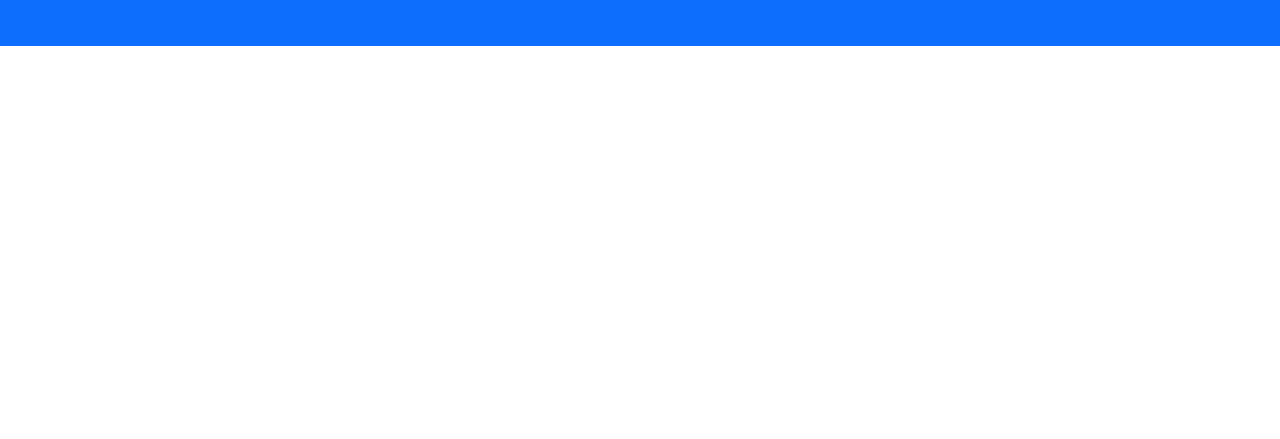
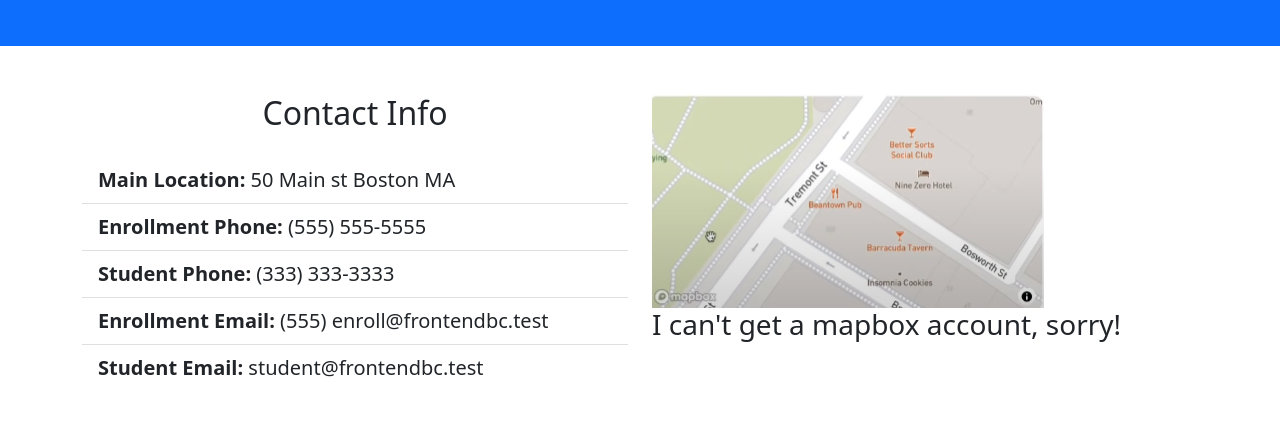
Before and after one commit to KortSchaefer/M02TutorialSchaefer, a plain HTML site: page index.html in a window 1280 px wide. Shown: the part 2649-3088 px from the top of the page. Before the commit the page ends 2695 px from the top, so only its background shows below. Drawn offline with nearby package versions, Linux system fonts and the light colour scheme.

Commit message:
map and contact

```diff
--- a/index.html
+++ b/index.html
@@ -138,7 +138,7 @@
     <div class="container">
       <div class="row align-items-center justify-content-between">
         <div class="col-md">
-          <img src="img/fundamentals.svg" class="img-fluid" alt="" />
+          <img src="fundamentals.svg" class="img-fluid" alt="" />
         </div>
         <div class="col-md p-5">
           <h2>Learn The Fundamentals</h2>
@@ -406,6 +406,42 @@
     </div>
   </section>
 
+  <!-- Contact & Map -->
+  <section class="p-5">
+    <div class="container">
+      <div class="row g-4">
+        <div class="col-md">
+          <h2 class="text-center mb-4">Contact Info</h2>
+          <ul class="list-group list-group-flush lead">
+            <li class="list-group-item">
+              <span class="fw-bold">Main Location:</span> 50 Main st Boston MA
+            </li>
+            <li class="list-group-item">
+              <span class="fw-bold">Enrollment Phone:</span> (555) 555-5555
+            </li>
+            <li class="list-group-item">
+              <span class="fw-bold">Student Phone:</span> (333) 333-3333
+            </li>
+            <li class="list-group-item">
+              <span class="fw-bold">Enrollment Email:</span> (555)
+              enroll@frontendbc.test
+            </li>
+            <li class="list-group-item">
+              <span class="fw-bold">Student Email:</span>
+              student@frontendbc.test
+            </li>
+          </ul>
+        </div>
+        <div class="col-md">
+          <div id="map">
+            <img src="map.png" class="img-fluid" alt="" />
+            <h3>I can't get a mapbox account, sorry!</h3>
+          </div>
+        </div>
+      </div>
+    </div>
+  </section>
+
 
 
   <script
--- a/style.css
+++ b/style.css
@@ -3,7 +3,11 @@ body::before {
   content: '';
   height: 60px;
 }
-
+#map {
+  width: 100%;
+  height: 100%;
+  border-radius: 10px;
+}
 @media (min-width: 768px) {
   .news-input {
     width: 50%;
```
Also changed, not shown: fundamentals.svg (added), map.png (added), react.svg (added).
